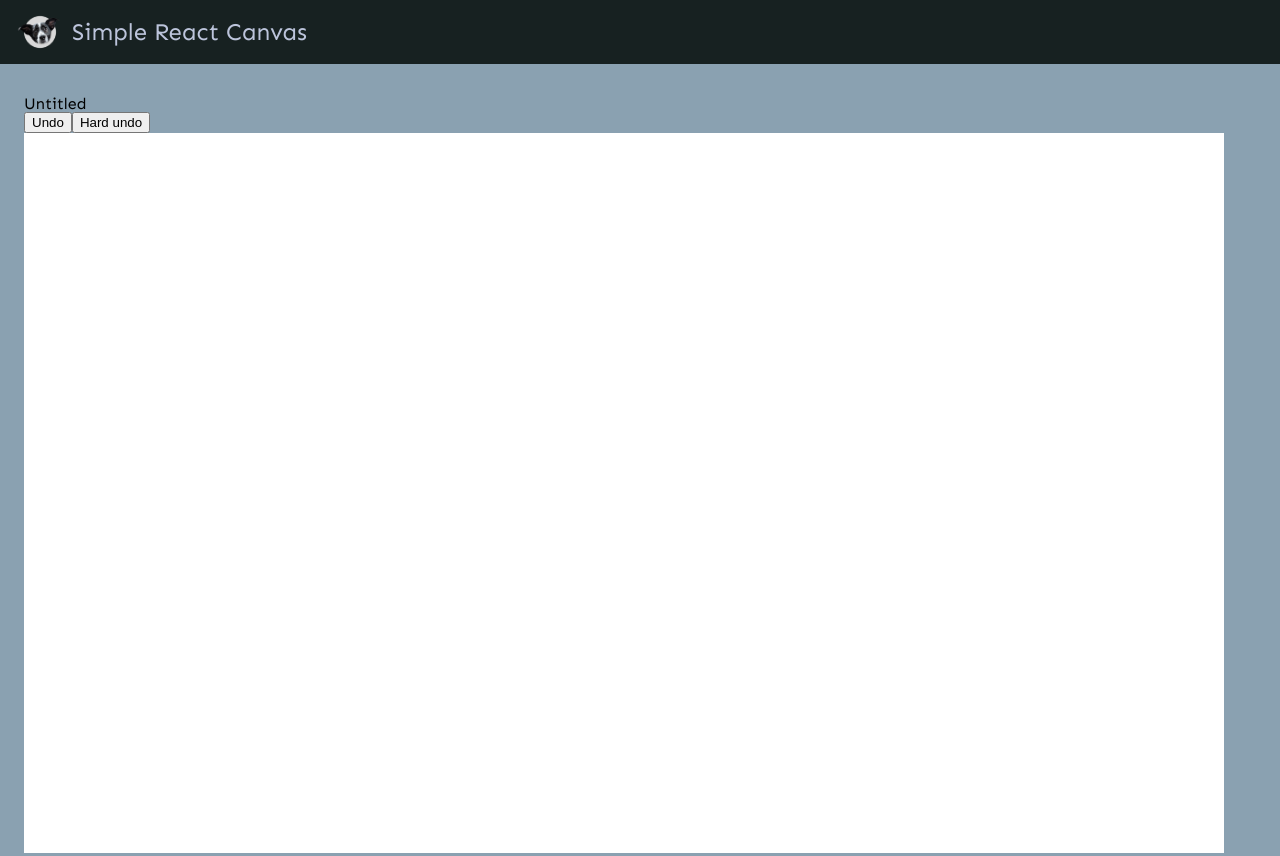
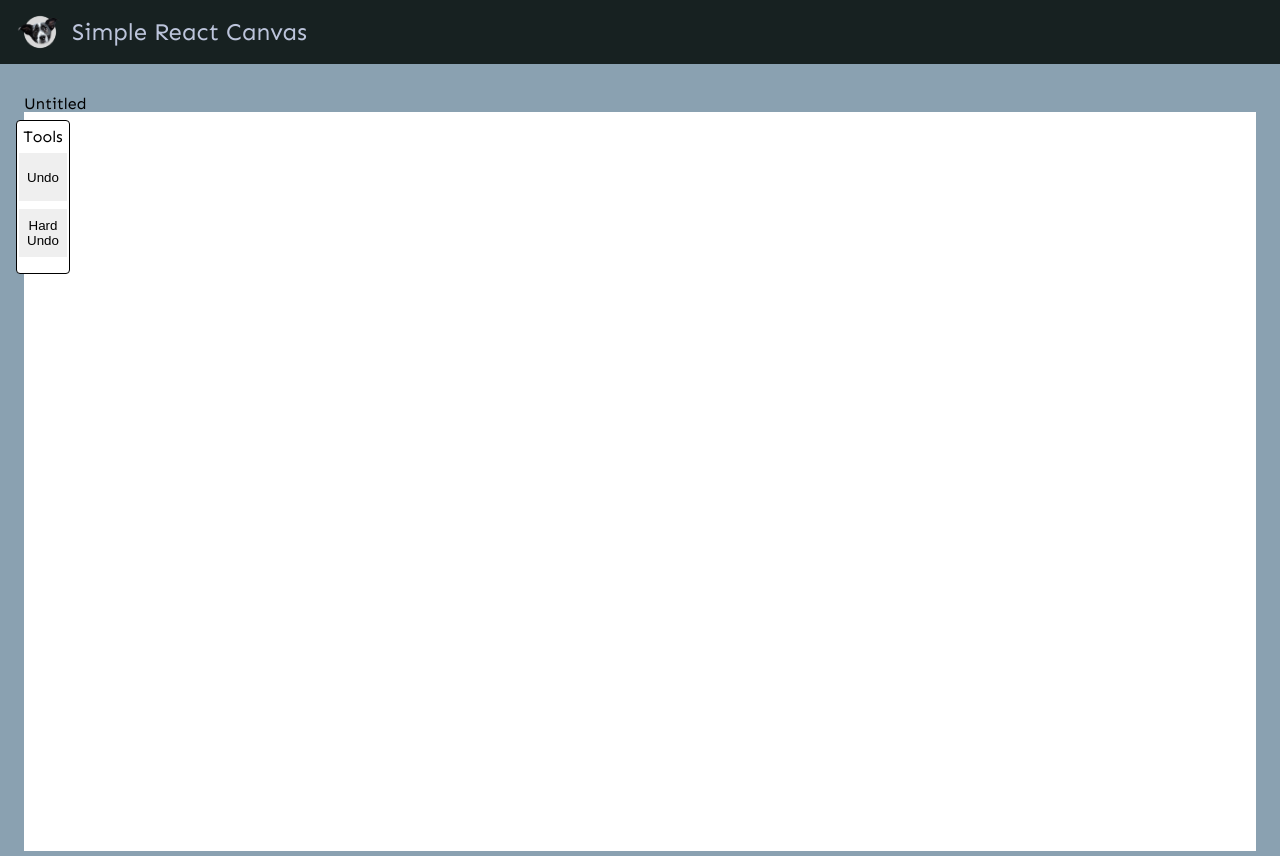
Before and after one commit to kwak123/react-deno-canvas, a React (Vite) app in the folder client/: page /room/1 in a window 1280 px wide. Built offline with nearby package versions, Linux system fonts and the light colour scheme; no server answers.

Commit message:
example sidebar

```diff
--- a/client/src/components/Main.tsx
+++ b/client/src/components/Main.tsx
@@ -41,10 +41,13 @@ const Title = styled.h1`
 
 const ContentContainer = styled.div`
   display: flex;
-  justify-content: center;
   padding: 32px 24px 0;
   height: calc(100vh - 96px);
   width: calc(100vw - 48px);
+
+  @media only screen and (min-width: 1200px) {
+    justify-content: center;
+  }
 `
 
 const Content = styled.article`
--- a/client/src/components/canvas/Canvas.tsx
+++ b/client/src/components/canvas/Canvas.tsx
@@ -33,19 +33,8 @@ const Canvas = () => {
     }
   }
 
-  const undoDraw = () => {
-    dispatch(undoStrokeFromService())
-  }
-
-  const hardUndo = () => {
-    services.socketService.sendMessage({ forceDelete: true })
-  }
-
   // Ref can likely fix a lot of the bloat in here
   return (
-    <>
-      <button onClick={undoDraw}>Undo</button>
-      <button onClick={hardUndo}>Hard undo</button>
     <CanvasElement
       strokes={strokes}
       handleDrawStart={handleDrawStart}
@@ -53,7 +42,6 @@ const Canvas = () => {
       handleDrawStop={handleDrawStop}
       allowDrawing={true}
     />
-    </>
   )
 }
 
--- a/client/src/components/room/Room.tsx
+++ b/client/src/components/room/Room.tsx
@@ -8,13 +8,18 @@ import { Room } from "../../services/rooms"
 
 import { setStrokes } from "../../store/canvas/actions"
 
+import Sidebar from "./Sidebar"
 import Canvas from "../canvas/Canvas"
 
 interface RoomQueryParams {
   roomId: string
 }
 
-const Container = styled.div``
+const Container = styled.div`
+  display: flex;
+  flex-direction: column;
+  justify-content: center;
+`
 
 const RoomTitle = styled.h2``
 
@@ -41,6 +46,7 @@ const Room = () => {
   return (
     <Container>
       <h2>{room?.title || "Untitled"}</h2>
+      <Sidebar />
       <Canvas />
     </Container>
   )
--- /dev/null
+++ b/client/src/components/room/Sidebar.tsx
@@ -0,0 +1,51 @@
+import React from "react"
+import styled from "styled-components"
+import { useDispatch } from "react-redux"
+import services from "../../services"
+
+import { undoStrokeFromService } from "../../store/canvas/actions"
+
+const Container = styled.div`
+  display: flex;
+  flex-direction: column;
+  justify-content: center;
+  position: absolute;
+  top: 120px;
+  left: 16px;
+  padding: 8px 2px;
+  align-items: center;
+  border: 1px black solid;
+  border-radius: 4px;
+  background-color: white;
+`
+
+const Header = styled.h4`
+  margin-bottom: 8px;
+`
+
+const Icon = styled.button`
+  height: 48px;
+  width: 48px;
+  border: none;
+  margin-bottom: 8px;
+`
+
+const Sidebar = () => {
+  const dispatch = useDispatch()
+  const undoDraw = () => {
+    dispatch(undoStrokeFromService())
+  }
+
+  const hardUndo = () => {
+    services.socketService.sendMessage({ forceDelete: true })
+  }
+  return (
+    <Container>
+      <Header>Tools</Header>
+      <Icon onClick={undoDraw}>Undo</Icon>
+      <Icon onClick={hardUndo}>Hard Undo</Icon>
+    </Container>
+  )
+}
+
+export default Sidebar
--- a/client/src/services/socket.ts
+++ b/client/src/services/socket.ts
@@ -4,7 +4,7 @@ import store from "../store"
 import { CanvasStroke } from "../store/canvas/reducers"
 
 // TODO: Fix this in the future
-const serverUrl = "bcab44a0.ngrok.io"
+const serverUrl = "39aa203a.ngrok.io"
 // const socketUrl = "wss://bcab44a0.ngrok.io/api/room/123/set-socket"
 
 export class SocketHelper {
```
Lines whose indentation alone changed are shown as unchanged.
